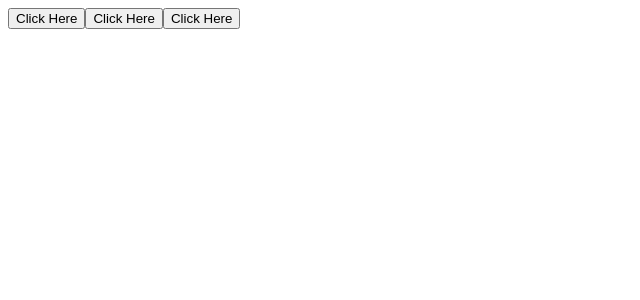
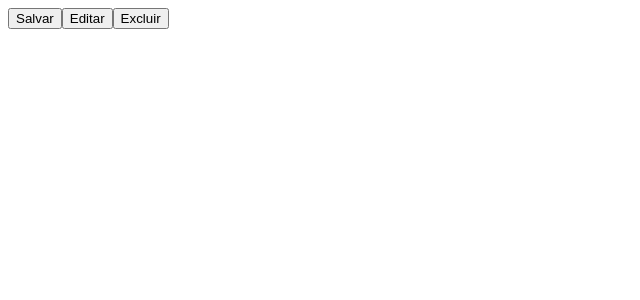
Before and after one commit to macedocmateus/introducao-react, a React (Vite) app: page / in a window 1280 px wide. Shown: the top 300 px of the page, without its empty margins (0-640 px from the left). Built offline with nearby package versions, Linux system fonts and the light colour scheme.

Commit message:
defining typing

```diff
--- a/src/App.tsx
+++ b/src/App.tsx
@@ -3,9 +3,9 @@ import { Button } from "./components/button";
 export function App() {
     return (
         <div>
-            <Button></Button>
-            <Button></Button>
-            <Button></Button>
+            <Button name="Salvar"></Button>
+            <Button name="Editar"></Button>
+            <Button name="Excluir"></Button>
         </div>
     );
 }
--- a/src/components/button.tsx
+++ b/src/components/button.tsx
@@ -1,3 +1,7 @@
-export function Button() {
-    return <button>Click Here</button>;
+interface Props {
+    name: string;
 }
+
+export function Button({ name }: Props) {
+    return <button>{name}</button>;
+}
```
